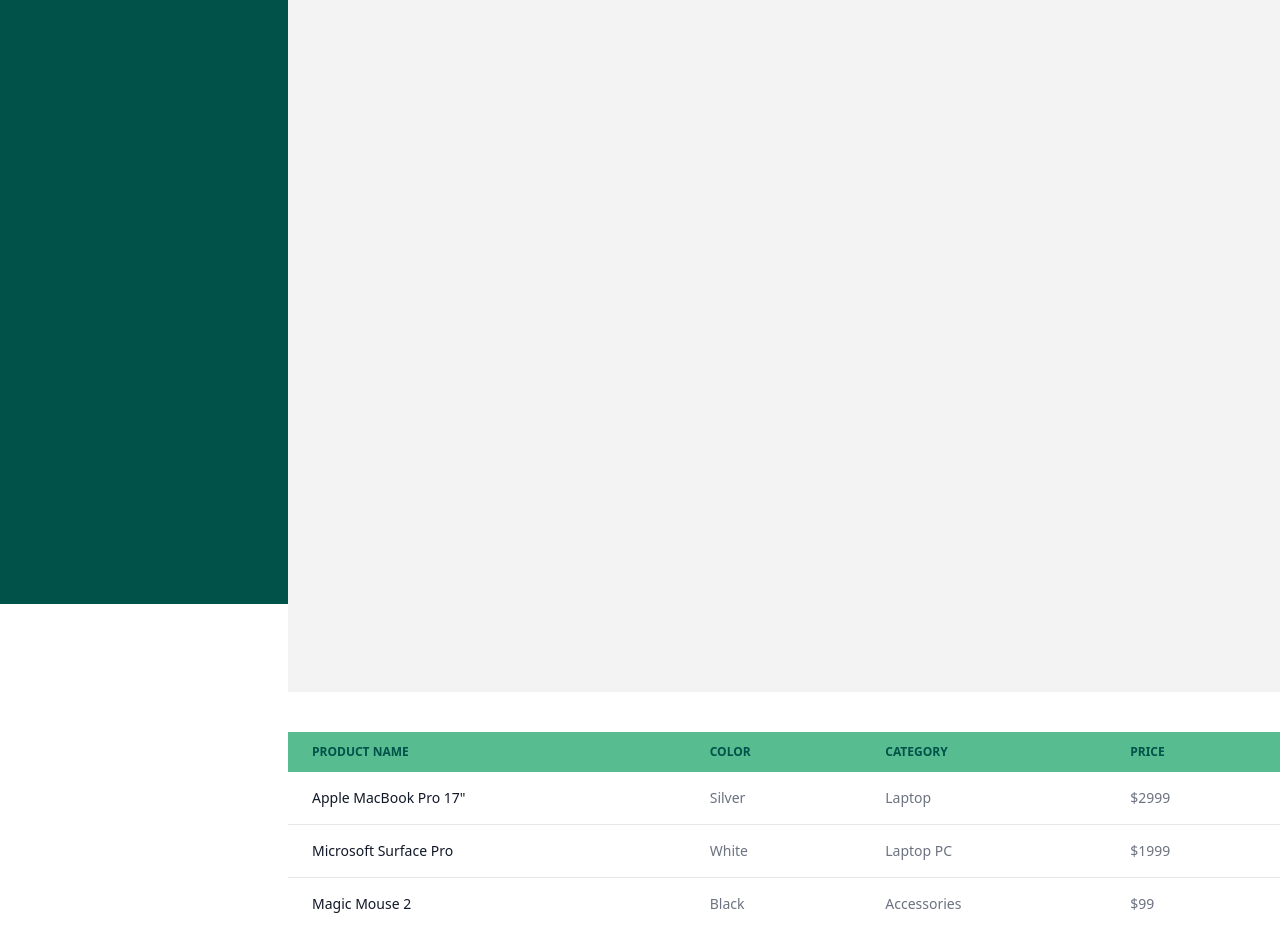
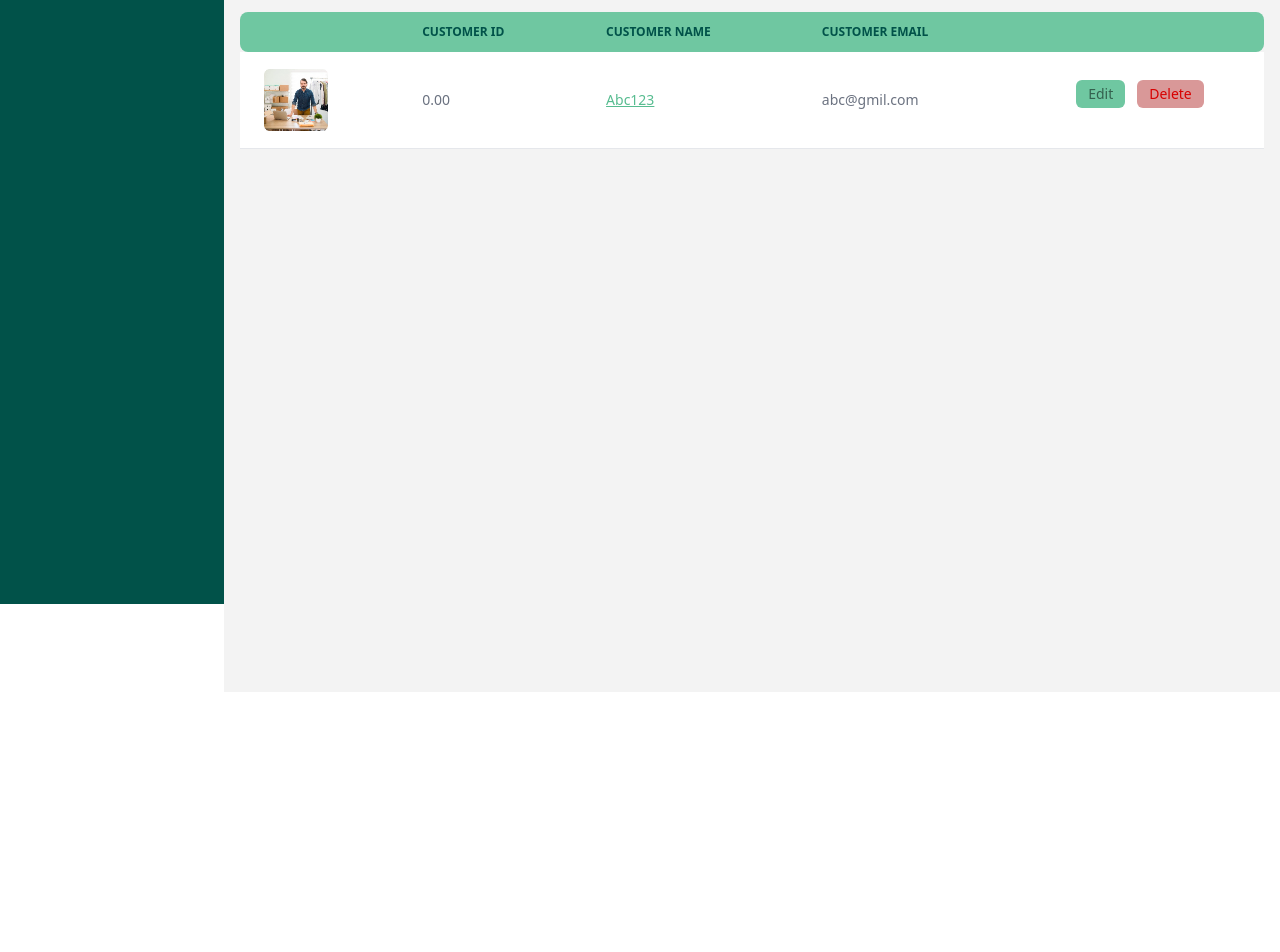
Before and after one commit to farazahmed12/test_app_react, a React (Create React App) app: page / in a window 1280 px wide. Shown: the part 196-1148 px from the top of the page. After the commit the page ends 888 px from the top, so only its background shows below. Built offline with nearby package versions, Linux system fonts and the light colour scheme.

Commit message:
finalized table now making api call

```diff
--- a/src/components/Customers.js
+++ b/src/components/Customers.js
@@ -1,36 +1,49 @@
-import React from "react";
+import React, { useEffect, useState } from "react";
 
 import Logo from "../assets/Logo.png";
 import CustomerLogo from "../assets/customersicon.svg";
 import CustomersTable from "./CustomersTable";
 
 const Customers = () => {
+  useEffect(() => {}, []);
+
   return (
     <div className="min-h-screen flex">
       {/* sidebar */}
-      <div className="w-72 bg-[#015249] h-full flex flex-col justify-start items-center fixed top-0 left-0 bottom-0">
-        <img className="w-32 h-32 object-contain" src={Logo} />
+      <div className="w-56 bg-[#015249] h-full flex flex-col justify-start items-center fixed top-0 left-0 bottom-0">
+        <img
+          className="w-32 h-32 object-contain"
+          src={Logo}
+          alt="logo for website "
+        />
 
         <div className="bg-[#043933] cursor-pointer hover:scale-110 duration-150 rounded-md py-2 w-fit px-6 flex flex-row justify-between gap-x-3 items-center">
-          <img src={CustomerLogo} className="w-5 h-5 object-contain" />
-          <p className="text-md uppercase text-white font-semibold">
+          <img
+            src={CustomerLogo}
+            className="w-5 h-5 object-contain"
+            alt="customer logo"
+          />
+          <p className="text-md uppercase text-white  font-semibold">
             Customers
           </p>
         </div>
       </div>
 
       {/* customers area */}
-      <div className="w-full ml-72">
+      <div className="w-full ml-56">
         <div className="w-full bg-white py-7 px-4">
           <p className="text-2xl uppercase text-black font-bold">Customers</p>
         </div>
 
-        <div className="bg-[#F3F3F3] w-full h-full px-4">
-          <div className="w-fit rounded-md text-white bg-from-[#57BC90] to-[#004B40] ">
-            sdadas
+        <div className="bg-[#F3F3F3] pt-10 w-full h-full px-4">
+          <div className="w-fit flex flex-row justify-center items-center py-2 px-4 gap-x-2 rounded-md text-white bg-gradient-to-r from-[#57BC90] to-[#004B40] ">
+            <p className="text-white ">+</p>
+            <p className="text-sm uppercase text-white font-normal">
+              Add Customers
+            </p>
           </div>
+          <CustomersTable />
         </div>
-        <CustomersTable />
       </div>
     </div>
   );
--- a/src/components/CustomersTable.js
+++ b/src/components/CustomersTable.js
@@ -1,59 +1,52 @@
-import React from "react";
+import React, { useEffect, useState } from "react";
+import CustomerPic from "../assets/customerPic.png";
 
 const CustomersTable = () => {
+  useEffect(() => {}, []);
   return (
     <div>
       <div class="relative overflow-x-auto py-10">
         <table class="w-full text-sm text-left rtl:text-right text-gray-500 dark:text-gray-400">
-          <thead class="text-xs bg-[#57BC90] text-[#015249] uppercase  dark:bg-gray-700 dark:text-gray-400">
-            <tr>
+          <thead class="text-xs mb-5 bg-[#6fc7a1]  text-[#015249] uppercase  dark:bg-gray-700 dark:text-gray-400">
+            <tr className="">
+              <th scope="col" class="px-6 py-3 rounded-l-lg"></th>
               <th scope="col" class="px-6 py-3">
-                Product name
+                Customer ID
               </th>
               <th scope="col" class="px-6 py-3">
-                Color
+                Customer Name
               </th>
               <th scope="col" class="px-6 py-3">
-                Category
+                Customer Email
               </th>
-              <th scope="col" class="px-6 py-3">
-                Price
-              </th>
+              <th scope="col" class="px-6 py-3 rounded-r-lg"></th>
             </tr>
           </thead>
           <tbody>
-            <tr class="bg-white border-b dark:bg-gray-800 dark:border-gray-700">
+            <tr class="  bg-white border-b dark:bg-gray-800 dark:border-gray-700">
               <th
                 scope="row"
-                class="px-6 py-4 font-medium text-gray-900 whitespace-nowrap dark:text-white"
+                class="px-6  py-4 font-medium text-gray-900 whitespace-nowrap dark:text-white"
               >
-                Apple MacBook Pro 17"
+                <img
+                  src={CustomerPic}
+                  alt="customer pic"
+                  className="h-16 w-16 object-contain"
+                />
               </th>
-              <td class="px-6 py-4">Silver</td>
-              <td class="px-6 py-4">Laptop</td>
-              <td class="px-6 py-4">$2999</td>
-            </tr>
-            <tr class="bg-white border-b dark:bg-gray-800 dark:border-gray-700">
-              <th
-                scope="row"
-                class="px-6 py-4 font-medium text-gray-900 whitespace-nowrap dark:text-white"
-              >
-                Microsoft Surface Pro
-              </th>
-              <td class="px-6 py-4">White</td>
-              <td class="px-6 py-4">Laptop PC</td>
-              <td class="px-6 py-4">$1999</td>
-            </tr>
-            <tr class="bg-white dark:bg-gray-800">
-              <th
-                scope="row"
-                class="px-6 py-4 font-medium text-gray-900 whitespace-nowrap dark:text-white"
-              >
-                Magic Mouse 2
-              </th>
-              <td class="px-6 py-4">Black</td>
-              <td class="px-6 py-4">Accessories</td>
-              <td class="px-6 py-4">$99</td>
+              <td class="px-6 py-4 ">0.00</td>
+              <td class="px-6 py-4 text-[#57BC90] underline cursor-pointer capitalize ">
+                abc123
+              </td>
+              <td class="px-6 py-4">abc@gmil.com</td>
+              <td class="px-6 py-4 flex flex-row gap-x-3 justify-center mt-3 items-end">
+                <button className="text-center bg-[#6fc7a1] px-3 rounded-md py-1 text-[#34614e] capitalize">
+                  edit
+                </button>
+                <button className="text-center bg-[#d99898]  px-3 rounded-md py-1 text-[#D80000] capitalize">
+                  Delete
+                </button>
+              </td>
             </tr>
           </tbody>
         </table>
```
Also changed, not shown: src/assets/customerPic.png (added).
